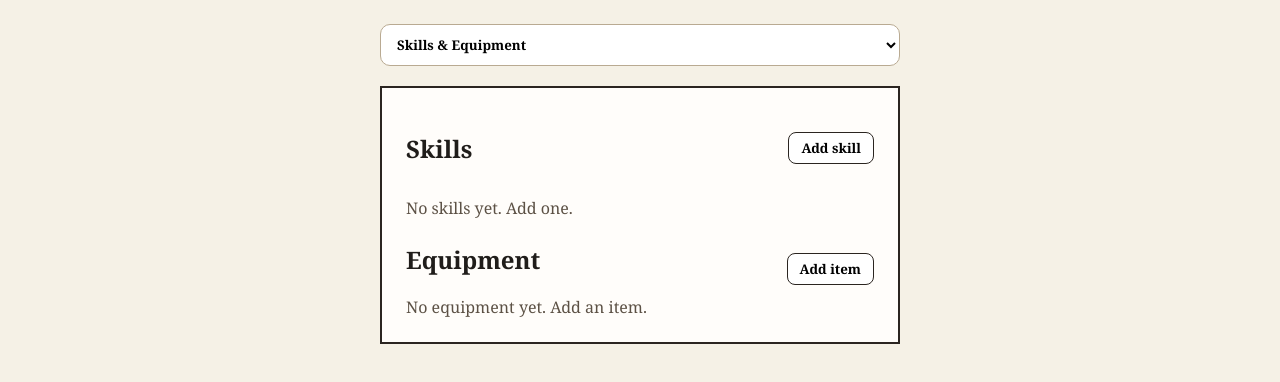
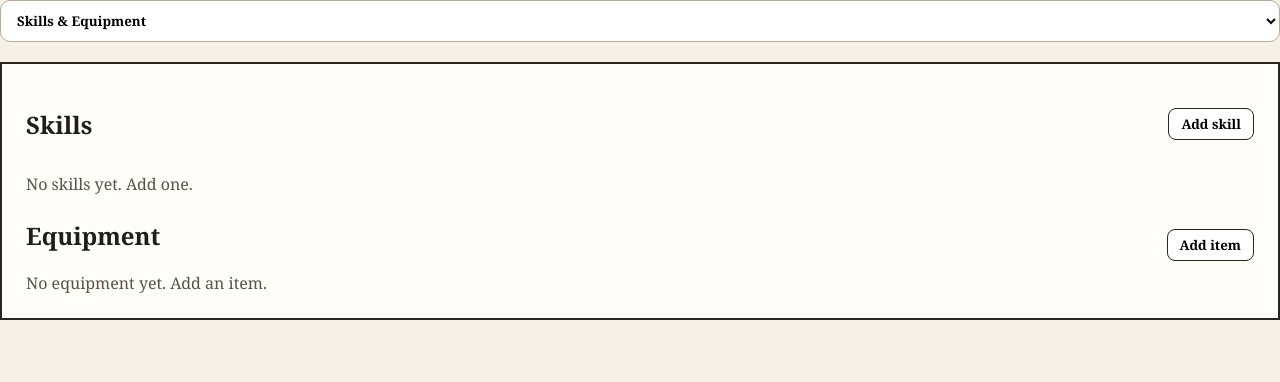
Before and after one commit to gcacoutinho/misty-north-obr, a React (Vite) app: page / in a window 1280 px wide. Shown: the top 382 px of the page. Built offline with nearby package versions, Linux system fonts and the light colour scheme.

Commit message:
Fill iframe space for character sheet

```diff
--- a/src/App.css
+++ b/src/App.css
@@ -1,12 +1,12 @@
 .app {
-  max-width: 1200px;
+  width: 100%;
+  height: 100%;
   margin: 0 auto;
-  padding: 24px;
+  padding: 0;
 }
 
 .sheet-controls {
   margin: 0 auto 20px;
-  max-width: 520px;
   width: 100%;
 }
 
@@ -21,16 +21,8 @@
 
 .sheet-frame {
   margin: 0 auto;
-  max-width: 520px;
   width: 100%;
-  aspect-ratio: 1 / 2;
-  min-height: 840px;
-}
-
-.sheet {
-  display: grid;
-  grid-template-columns: 1fr;
-  gap: 16px;
+  height: 100%;
 }
 
 .panel {
@@ -41,6 +33,12 @@
   display: flex;
   flex-direction: column;
   gap: 12px;
+}
+
+.panel--plain {
+  border: none;
+  background: transparent;
+  padding: 0;
 }
 
 .panel__header {
@@ -79,16 +77,6 @@
   background: #fff;
   border-radius: 6px;
   overflow: auto;
-}
-
-.center {
-  display: flex;
-  flex-direction: column;
-  gap: 16px;
-  align-items: stretch;
-  padding: 16px;
-  border: 2px solid #2b2520;
-  background: #fffdfa;
 }
 
 .inventory-view {
@@ -250,7 +238,4 @@
     max-width: 480px;
   }
 
-  .sheet {
-    grid-template-columns: 1fr;
-  }
 }
--- a/src/App.tsx
+++ b/src/App.tsx
@@ -25,6 +25,7 @@ type MarkdownPanelProps = {
   title: string;
   value: string;
   onChange: (value: string) => void;
+  className?: string;
 };
 
 type InventoryListProps = {
@@ -43,11 +44,16 @@ const createListItem = (value = "", checked = false): ListItem => ({
   checked,
 });
 
-function MarkdownPanel({ title, value, onChange }: MarkdownPanelProps) {
+function MarkdownPanel({
+  title,
+  value,
+  onChange,
+  className,
+}: MarkdownPanelProps) {
   const [isEditing, setIsEditing] = useState(true);
 
   return (
-    <section className="panel">
+    <section className={["panel", className].filter(Boolean).join(" ")}>
       <div className="panel__header">
         <h2>{title}</h2>
         <button
@@ -204,14 +210,13 @@ export default function App() {
 
       <div className="sheet-frame">
         {view === "character" ? (
-          <main className="sheet">
-            <section className="center">
-              <MarkdownPanel
-                title="Character Notes"
-                value={notes}
-                onChange={setNotes}
-              />
-            </section>
+          <main className="inventory-view">
+            <MarkdownPanel
+              className="panel--plain"
+              title="Character Notes"
+              value={notes}
+              onChange={setNotes}
+            />
           </main>
         ) : (
           <main className="inventory-view">
--- a/src/index.css
+++ b/src/index.css
@@ -4,7 +4,9 @@
   box-sizing: border-box;
 }
 
+html,
 body {
+  height: 100%;
   margin: 0;
   font-family: "Georgia", "Times New Roman", serif;
   background: #f5f1e6;
@@ -12,7 +14,7 @@ body {
 }
 
 #root {
-  min-height: 100vh;
+  height: 100%;
 }
 
 button,
```
